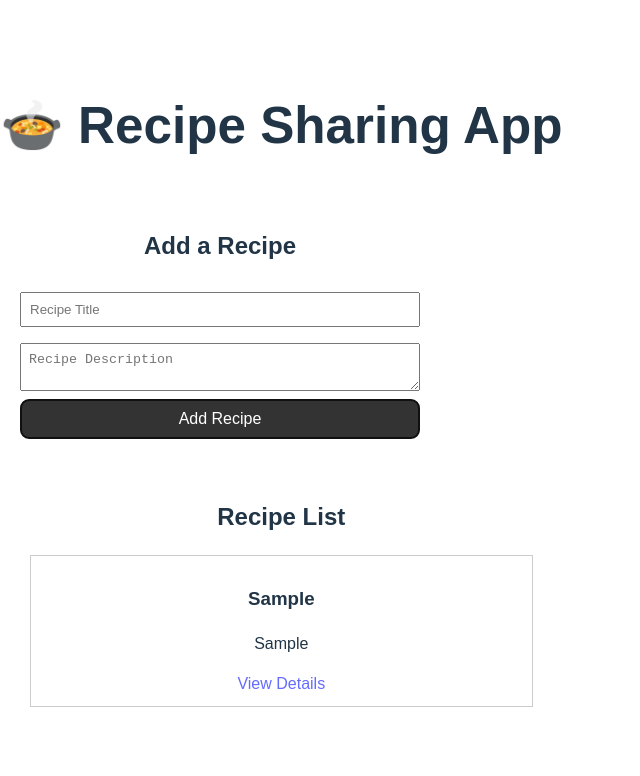
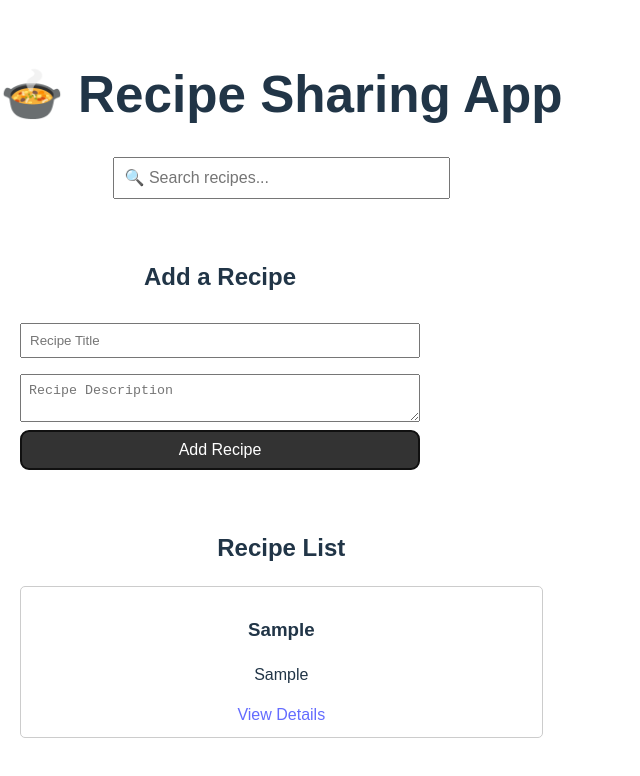
Before and after one commit to myriamleb9/alx-fe-reactjs, a React (Vite) app in the folder recipe-sharing-app/: page / in a window 1280 px wide. Both pictures are taken after typing "Sample", "Sample" into the empty fields and a click on the button "Add Recipe". Shown: the top 776 px of the page, without its empty margins (0-640 px from the left). Built offline with nearby package versions, Linux system fonts and the light colour scheme.

Commit message:
Implementing Advanced Search and Filtering Capabilities

```diff
--- a/recipe-sharing-app/src/App.jsx
+++ b/recipe-sharing-app/src/App.jsx
@@ -3,6 +3,7 @@ import { BrowserRouter as Router, Routes, Route } from 'react-router-dom';
 import RecipeList from './components/RecipeList';
 import AddRecipeForm from './components/AddRecipeForm';
 import RecipeDetails from './components/RecipeDetails';
+import SearchBar from './components/SearchBar';
 
 function App() {
   return (
@@ -14,6 +15,7 @@ function App() {
             path="/"
             element={
               <>
+                <SearchBar />
                 <AddRecipeForm />
                 <RecipeList />
               </>
--- a/recipe-sharing-app/src/components/RecipeList.jsx
+++ b/recipe-sharing-app/src/components/RecipeList.jsx
@@ -2,16 +2,27 @@ import { Link } from 'react-router-dom';
 import { useRecipeStore } from './recipeStore';
 
 const RecipeList = () => {
+  const filteredRecipes = useRecipeStore((state) => state.filteredRecipes);
   const recipes = useRecipeStore((state) => state.recipes);
+
+  const listToShow = filteredRecipes.length > 0 ? filteredRecipes : recipes;
 
   return (
     <div style={{ padding: '20px' }}>
       <h2>Recipe List</h2>
-      {recipes.length === 0 ? (
-        <p>No recipes yet. Add one below!</p>
+      {listToShow.length === 0 ? (
+        <p>No recipes found. Try adding some or adjusting your search.</p>
       ) : (
-        recipes.map((recipe) => (
-          <div key={recipe.id} style={{ border: '1px solid #ccc', margin: '10px', padding: '10px' }}>
+        listToShow.map((recipe) => (
+          <div
+            key={recipe.id}
+            style={{
+              border: '1px solid #ccc',
+              margin: '10px 0',
+              padding: '10px',
+              borderRadius: '5px',
+            }}
+          >
             <h3>{recipe.title}</h3>
             <p>{recipe.description}</p>
             <Link to={`/recipe/${recipe.id}`}>View Details</Link>
--- /dev/null
+++ b/recipe-sharing-app/src/components/SearchBar.jsx
@@ -0,0 +1,19 @@
+import React from 'react';
+import { useRecipeStore } from './recipeStore';
+
+const SearchBar = () => {
+  const setSearchTerm = useRecipeStore((state) => state.setSearchTerm);
+
+  return (
+    <div style={{ margin: '20px' }}>
+      <input
+        type="text"
+        placeholder="🔍 Search recipes..."
+        onChange={(event) => setSearchTerm(event.target.value)}
+        style={{ padding: '10px', width: '60%', fontSize: '1rem' }}
+      />
+    </div>
+  );
+};
+
+export default SearchBar;
--- a/recipe-sharing-app/src/components/recipeStore.js
+++ b/recipe-sharing-app/src/components/recipeStore.js
@@ -2,17 +2,44 @@ import { create } from 'zustand';
 
 export const useRecipeStore = create((set) => ({
   recipes: [],
+  searchTerm: '',
+  filteredRecipes: [],
+
+  // Add a recipe
   addRecipe: (newRecipe) =>
     set((state) => ({ recipes: [...state.recipes, newRecipe] })),
+
+  // Delete a recipe
   deleteRecipe: (id) =>
     set((state) => ({
       recipes: state.recipes.filter((recipe) => recipe.id !== id),
+      filteredRecipes: state.filteredRecipes.filter((recipe) => recipe.id !== id),
     })),
+
+  // Update a recipe
   updateRecipe: (updatedRecipe) =>
-    set((state) => ({
-      recipes: state.recipes.map((recipe) =>
+    set((state) => {
+      const updatedRecipes = state.recipes.map((recipe) =>
         recipe.id === updatedRecipe.id ? updatedRecipe : recipe
-      ),
-    })),
+      );
+      return {
+        recipes: updatedRecipes,
+        filteredRecipes: updatedRecipes.filter((recipe) =>
+          recipe.title.toLowerCase().includes(state.searchTerm.toLowerCase())
+        ),
+      };
+    }),
+
+  // Search handling
+  setSearchTerm: (term) =>
+    set((state) => {
+      return {
+        searchTerm: term,
+        filteredRecipes: state.recipes.filter((recipe) =>
+          recipe.title.toLowerCase().includes(term.toLowerCase())
+        ),
+      };
+    }),
+
   setRecipes: (recipes) => set({ recipes }),
 }));
```
